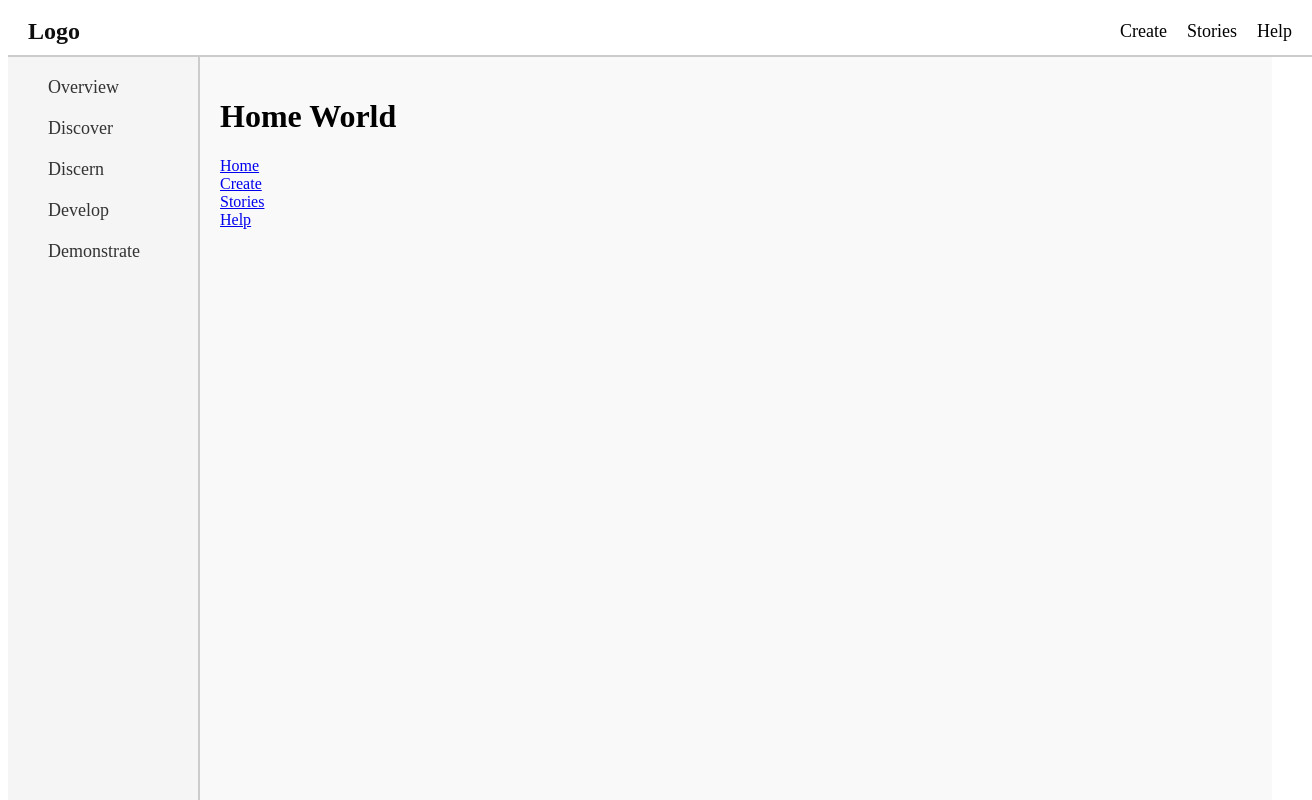
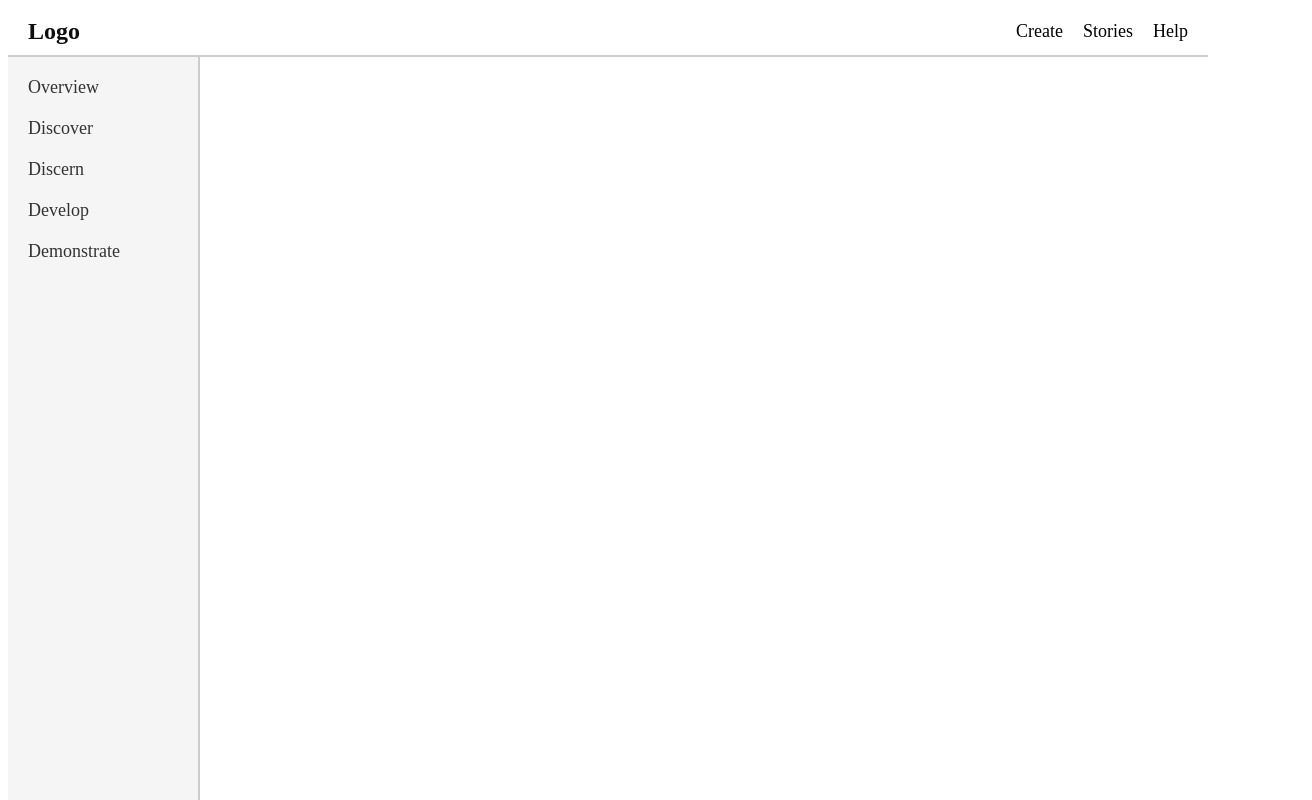
Before and after one commit to faithTechProject/production-code, a React (Create React App) app in the folder client/: page / in a window 1280 px wide. Shown: the top 800 px of the page, 1312 px wide, since content can reach past the window. Built offline with nearby package versions, Linux system fonts and the light colour scheme.

Commit message:
git switch tells me to do this

```diff
--- a/client/src/app.css
+++ b/client/src/app.css
@@ -5,7 +5,7 @@
   height: 100vh;
 }
 
-.navbar {
+.hero_app-container .navbar {
   position: sticky;
   top: 0;
   z-index: 1000;
@@ -14,12 +14,12 @@
   padding: 10px;
 }
 
-.content-layout {
+.hero_app-container content-layout {
   display: flex;
   flex: 1;
 }
 
-.table-of-contents {
+.hero_app-container table-of-contents {
   width: 250px; /* Adjust as needed */
   min-width: 200px;
   padding: 20px;
@@ -30,9 +30,15 @@
   overflow-y: auto;
 }
 
-.main-content {
+.hero_app-container main-content {
   flex: 1;
   padding: 20px;
   overflow-y: auto;
   background-color: #f9f9f9;
 }
+
+@media only screen and (min-width: 1200px) {
+  .hero_app-container{
+    max-width: 1200px;
+  }
+}
--- a/client/src/pages/stylesheets/navbar.css
+++ b/client/src/pages/stylesheets/navbar.css
@@ -1,9 +1,7 @@
 /* Navbar styles */
 .hero_navbar {
-
     position: sticky;
     top: 0;
-    width: 100%;
     background-color: #ffffff;
     color: white;
     display: flex;
@@ -14,11 +12,11 @@
   }
 
   /* Logo section */
-  .logo {
+  .hero_navbar .logo {
     margin-right: auto;
   }
 
-  .logo a {
+  .hero_navbar .logo a {
     text-decoration: none;
     color: rgb(15, 14, 14);
     font-size: 24px;
@@ -26,23 +24,23 @@
   }
 
   /* Links section */
-  ul {
+  .hero_navbar ul {
     list-style-type: none;
     margin: 0;
     padding: 0;
     display: flex;
   }
 
-  ul li {
+  .hero_navbar ul li {
     margin-left: 20px;
   }
 
-  ul li a {
+  .hero_navbar ul li a {
     text-decoration: none;
     color: rgb(0, 0, 0);
     font-size: 18px;
   }
 
-  ul li a:hover {
+  .hero_navbar ul li a:hover {
     color: #ddd;
   }
```
Lines whose indentation alone changed are shown as unchanged.
